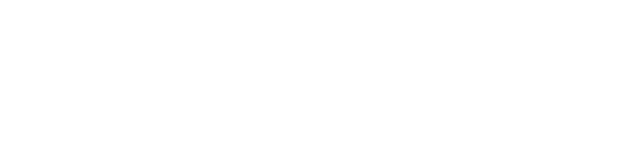
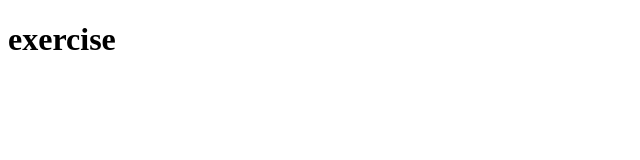
Before and after one commit to samatna/gitPractice, a plain HTML site: page pages/index.html in a window 1280 px wide. Shown: the whole page, without its empty margins (0-640 px from the left). Drawn offline with Linux system fonts and the light colour scheme.

Commit message:
Update index.html

```diff
--- a/pages/index.html
+++ b/pages/index.html
@@ -6,5 +6,7 @@
     <meta name="viewport" content="width=device-width, initial-scale=1.0" />
     <title>evangadi phase 3</title>
   </head>
-  <body></body>
+  <body>
+    <h1>exercise</h1>
+  </body>
 </html>
```
